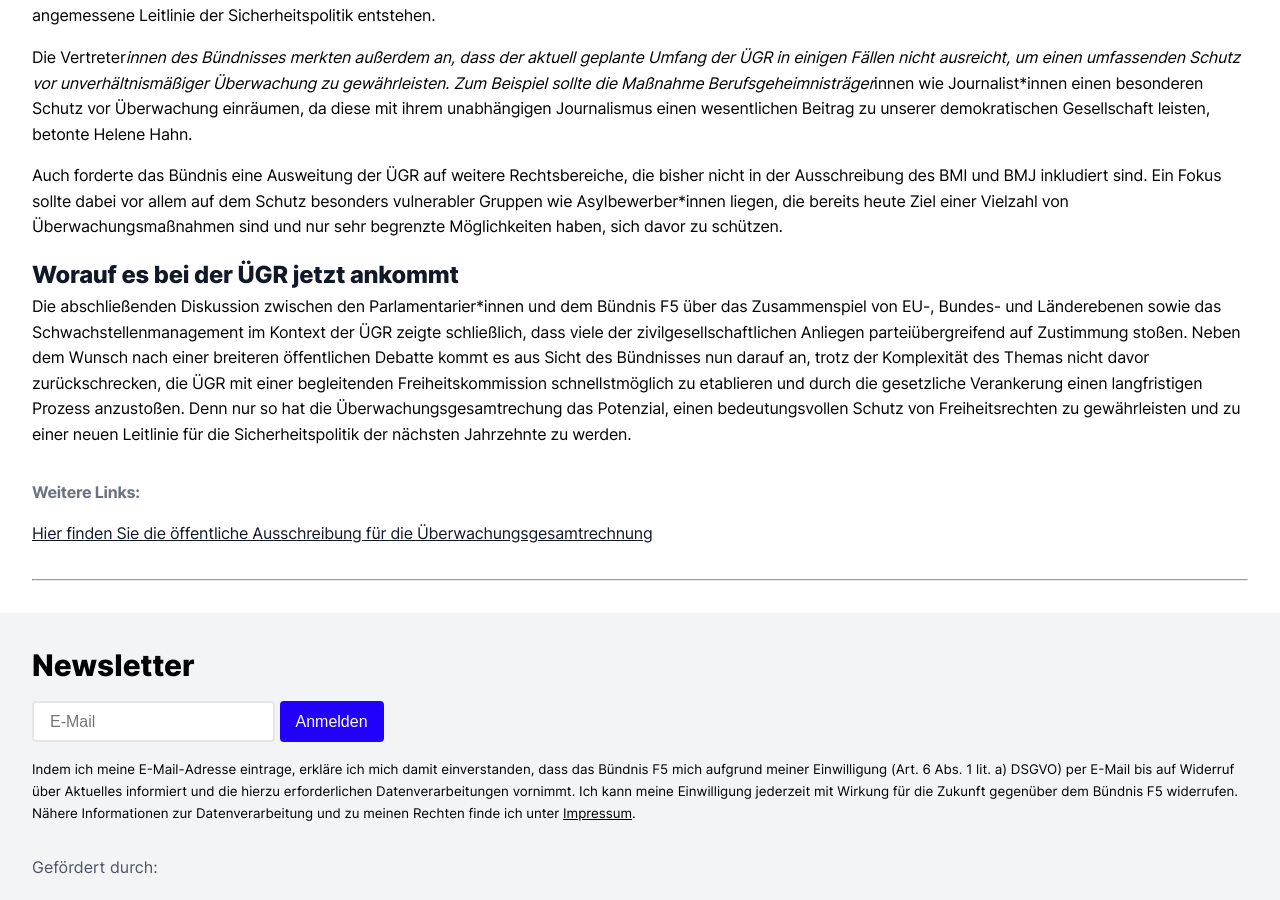
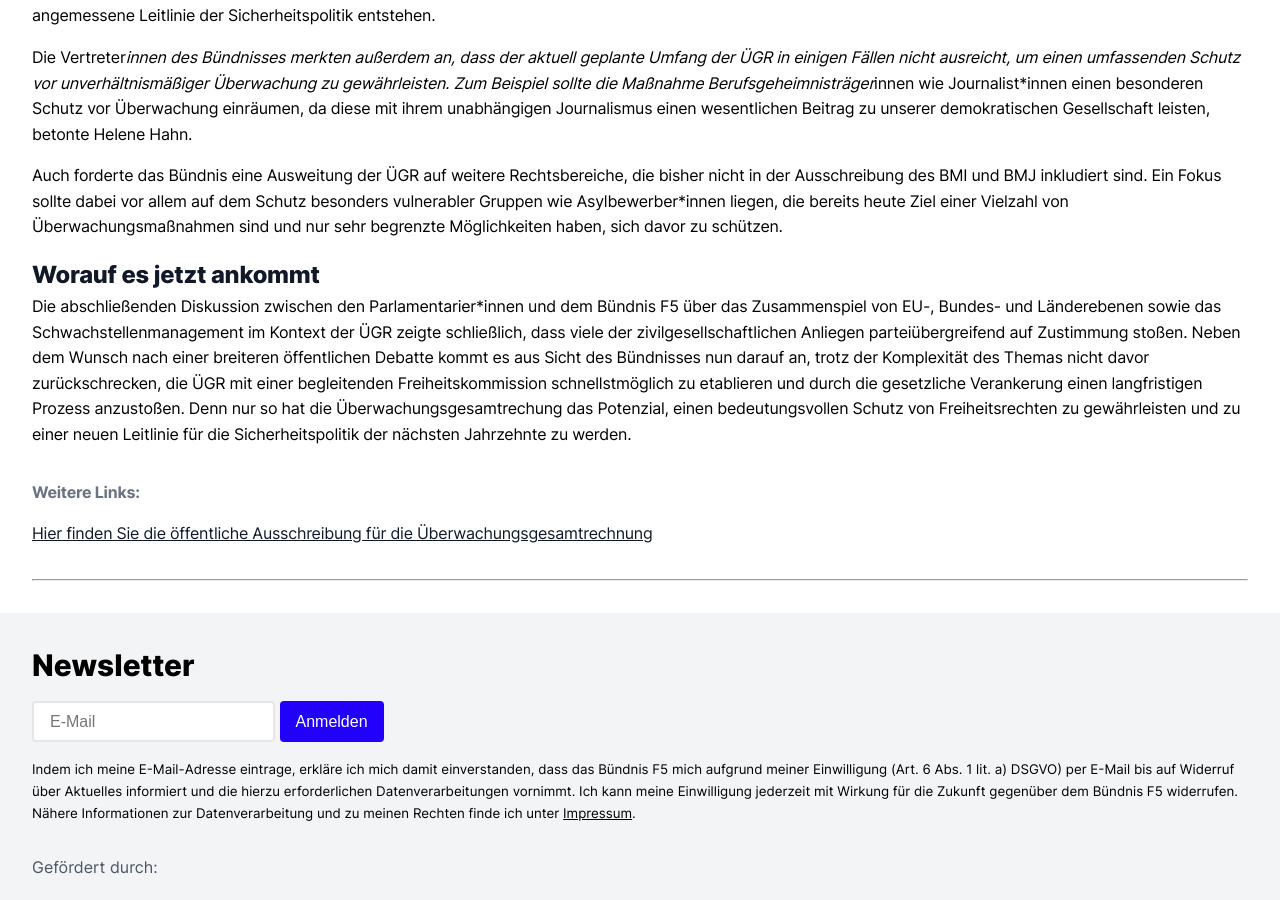
Before and after one commit to okfde/buendnis-f5, a Jekyll site: the page built from _publikationen/2023-12-18-uegrfruehstueck.md, in a window 1280 px wide and 900 px high, scrolled down 1326 px. Built offline with Jekyll 4.4.1, drawn with Linux system fonts in a browser that asks for light colours.

Commit message:
Update 2023-12-18-uegrfruehstueck.md

```diff
--- a/_publikationen/2023-12-18-uegrfruehstueck.md
+++ b/_publikationen/2023-12-18-uegrfruehstueck.md
@@ -37,6 +37,6 @@ Die Vertreter*innen des Bündnisses merkten außerdem an, dass der aktuell gepla
 
 Auch forderte das Bündnis eine Ausweitung der ÜGR auf weitere Rechtsbereiche, die bisher nicht in der Ausschreibung des BMI und BMJ inkludiert sind. Ein Fokus sollte dabei vor allem auf dem Schutz besonders vulnerabler Gruppen wie Asylbewerber*innen liegen, die bereits heute Ziel einer Vielzahl von Überwachungsmaßnahmen sind und nur sehr begrenzte Möglichkeiten haben, sich davor zu schützen.
 
-#### Worauf es bei der ÜGR jetzt ankommt
+#### Worauf es jetzt ankommt
 
 Die abschließenden Diskussion zwischen den Parlamentarier*innen und dem Bündnis F5 über das Zusammenspiel von EU-, Bundes- und Länderebenen sowie das Schwachstellenmanagement im Kontext der ÜGR zeigte schließlich, dass viele der zivilgesellschaftlichen Anliegen parteiübergreifend auf Zustimmung stoßen. Neben dem Wunsch nach einer breiteren öffentlichen Debatte kommt es aus Sicht des Bündnisses nun darauf an, trotz der Komplexität des Themas nicht davor zurückschrecken, die ÜGR mit einer begleitenden Freiheitskommission schnellstmöglich zu etablieren und durch die gesetzliche Verankerung einen langfristigen Prozess anzustoßen. Denn nur so hat die Überwachungsgesamtrechung das Potenzial, einen bedeutungsvollen Schutz von Freiheitsrechten zu gewährleisten und zu einer neuen Leitlinie für die Sicherheitspolitik der nächsten Jahrzehnte zu werden.
```
